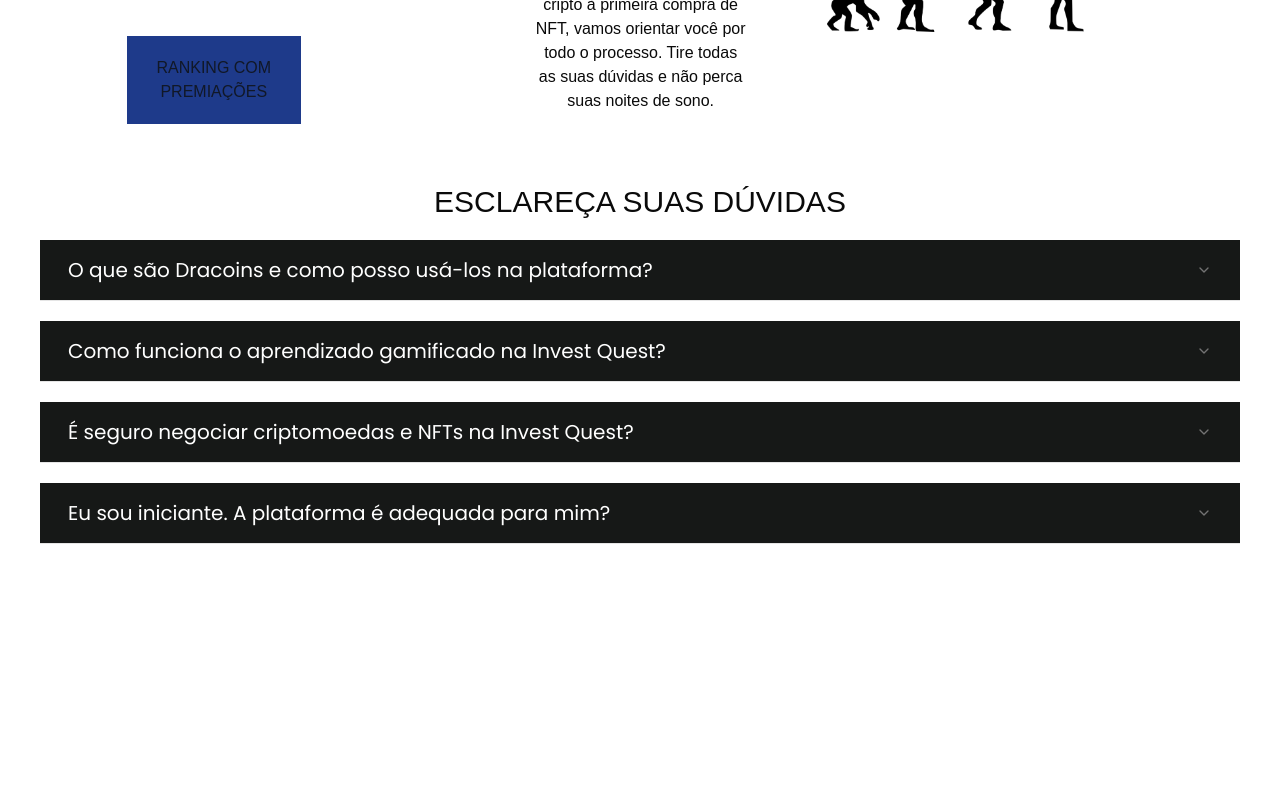
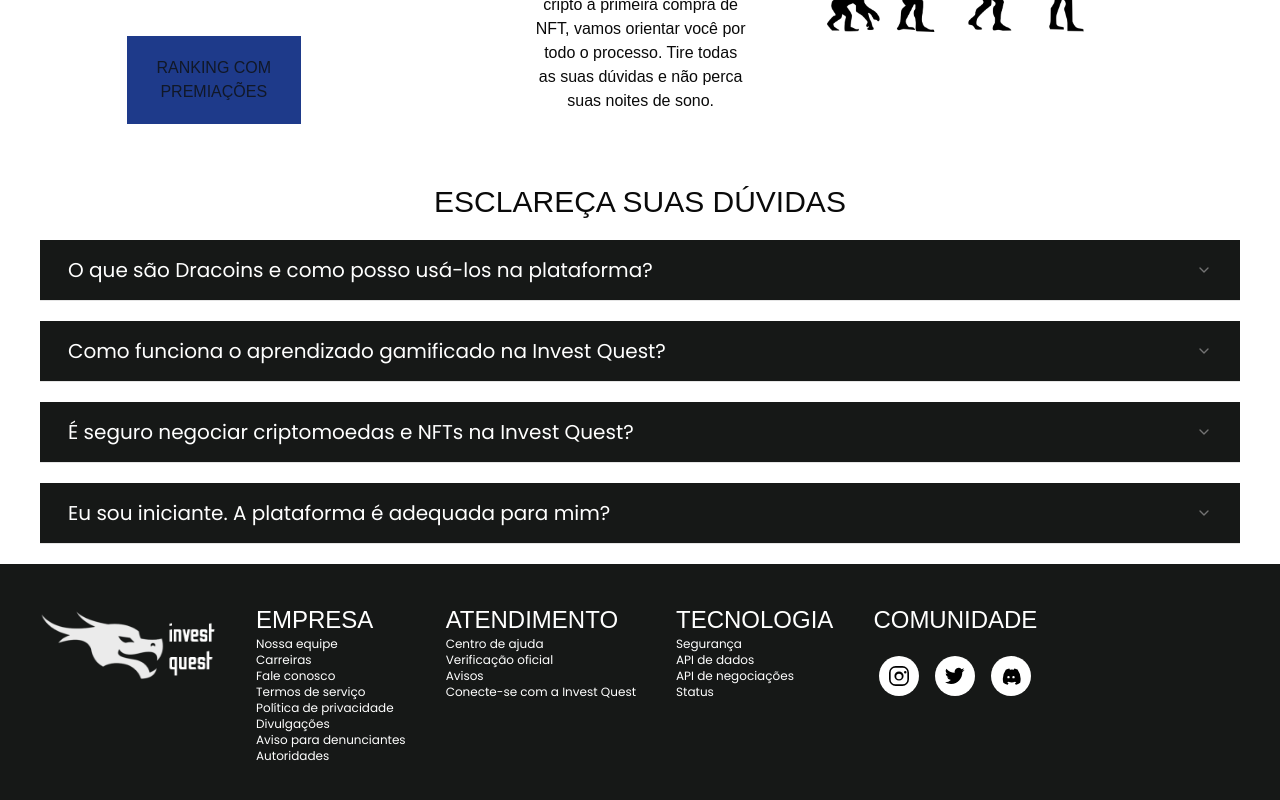
Before and after one commit to Filipelaw45/investquest, a Next.js app: page / in a window 1280 px wide. Shown: the part 790-1590 px from the top of the page. Before the commit the page ends 1354 px from the top, so only its background shows below. Built offline with nearby package versions, Linux system fonts and the light colour scheme; no server answers; a web font is replaced by a local one.

Commit message:
feat: footer

```diff
--- a/src/app/page.tsx
+++ b/src/app/page.tsx
@@ -7,6 +7,7 @@ import {
 	AccordionItem,
 	AccordionTrigger,
 } from '@/components/ui/accordion';
+import Footer from '@/components/Footer';
 
 export default async function Page() {
 	const session = await auth();
@@ -122,6 +123,7 @@ export default async function Page() {
 					</AccordionItem>
 				</Accordion>
 			</main>
+			<Footer></Footer>
 		</>
 	);
 }
--- /dev/null
+++ b/src/components/Footer.tsx
@@ -0,0 +1,95 @@
+export default function Footer() {
+	return (
+		<>
+			<main className='bg-primary-black flex p-10 gap-10'>
+				<img src='/img/LOGO FOOTER.png' alt='' className='w-44 h-20' />
+				<div>
+					<h1 className='text-white text-2xl'>EMPRESA</h1>
+					<p className='text-white font-poppins text-xs'>Nossa equipe</p>
+					<p className='text-white font-poppins text-xs'>Carreiras</p>
+					<p className='text-white font-poppins text-xs'>Fale conosco</p>
+					<p className='text-white font-poppins text-xs'>Termos de serviço</p>
+					<p className='text-white font-poppins text-xs'>
+						Política de privacidade
+					</p>
+					<p className='text-white font-poppins text-xs'>Divulgações</p>
+					<p className='text-white font-poppins text-xs'>
+						Aviso para denunciantes
+					</p>
+					<p className='text-white font-poppins text-xs'>Autoridades</p>
+				</div>
+				<div>
+					<h1 className='text-white text-2xl'>ATENDIMENTO</h1>
+					<p className='text-white font-poppins text-xs'>Centro de ajuda</p>
+					<p className='text-white font-poppins text-xs'>Verificação oficial</p>
+					<p className='text-white font-poppins text-xs'>Avisos</p>
+					<p className='text-white font-poppins text-xs'>
+						Conecte-se com a Invest Quest
+					</p>
+				</div>
+				<div>
+					<h1 className='text-white text-2xl'>TECNOLOGIA</h1>
+					<p className='text-white font-poppins text-xs'>Segurança</p>
+					<p className='text-white font-poppins text-xs'>API de dados</p>
+					<p className='text-white font-poppins text-xs'>API de negociações</p>
+					<p className='text-white font-poppins text-xs'>Status</p>
+				</div>
+				<div>
+					<h3 className='mb-5 text-2xl text-white'>COMUNIDADE</h3>
+					<div className='flex justify-center space-x-4'>
+						{/* Instagram */}
+						<a
+							href='https://www.instagram.com'
+							target='_blank'
+							rel='noopener noreferrer'
+							className='w-10 h-10 bg-white text-black rounded-full flex items-center justify-center hover:bg-gray-200 transition'
+						>
+							<svg
+								xmlns='http://www.w3.org/2000/svg'
+								fill='currentColor'
+								viewBox='0 0 24 24'
+								className='w-5 h-5'
+							>
+								<path d='M7.5 2h9A5.5 5.5 0 0 1 22 7.5v9A5.5 5.5 0 0 1 16.5 22h-9A5.5 5.5 0 0 1 2 16.5v-9A5.5 5.5 0 0 1 7.5 2ZM16 0H8a8 8 0 0 0-8 8v8a8 8 0 0 0 8 8h8a8 8 0 0 0 8-8V8a8 8 0 0 0-8-8ZM12 6.5A5.5 5.5 0 1 0 17.5 12 5.5 5.5 0 0 0 12 6.5ZM19.5 6a1.5 1.5 0 1 0 1.5 1.5A1.5 1.5 0 0 0 19.5 6Zm-4.2 6.5a3.3 3.3 0 1 1-3.3-3.3 3.3 3.3 0 0 1 3.3 3.3Z' />
+							</svg>
+						</a>
+
+						{/* X (Twitter) */}
+						<a
+							href='https://www.twitter.com'
+							target='_blank'
+							rel='noopener noreferrer'
+							className='w-10 h-10 bg-white text-black rounded-full flex items-center justify-center hover:bg-gray-200 transition'
+						>
+							<svg
+								xmlns='http://www.w3.org/2000/svg'
+								fill='currentColor'
+								viewBox='0 0 24 24'
+								className='w-5 h-5'
+							>
+								<path d='M23.5 4.57c-.86.38-1.78.64-2.75.75a4.75 4.75 0 0 0 2.08-2.61 9.68 9.68 0 0 1-3 1.13 4.74 4.74 0 0 0-8.12 4.32A13.44 13.44 0 0 1 1.64 3.15a4.74 4.74 0 0 0 1.47 6.33A4.74 4.74 0 0 1 .92 8.7v.06a4.74 4.74 0 0 0 3.8 4.65 4.74 4.74 0 0 1-2.14.08 4.74 4.74 0 0 0 4.42 3.29A9.49 9.49 0 0 1 0 19.4a13.41 13.41 0 0 0 7.26 2.12c8.7 0 13.45-7.21 13.45-13.45v-.61a9.59 9.59 0 0 0 2.35-2.39Z' />
+							</svg>
+						</a>
+
+						{/* Discord */}
+						<a
+							href='https://www.discord.com'
+							target='_blank'
+							rel='noopener noreferrer'
+							className='w-10 h-10 bg-white text-black rounded-full flex items-center justify-center hover:bg-gray-200 transition'
+						>
+							<svg
+								xmlns='http://www.w3.org/2000/svg'
+								fill='currentColor'
+								viewBox='0 0 24 24'
+								className='w-5 h-5'
+							>
+								<path d='M20.22 4.43A17.12 17.12 0 0 0 15.93 3a14.43 14.43 0 0 1-.73 1.49 16.34 16.34 0 0 0-4.4 0A14.43 14.43 0 0 1 10.07 3 17.12 17.12 0 0 0 5.78 4.43a19.08 19.08 0 0 0-3 15.58 17.12 17.12 0 0 0 5.21 2.6 12.92 12.92 0 0 0 1.1-1.9 10.85 10.85 0 0 1-1.74-.84 8.56 8.56 0 0 0 1.6-1.06 9.33 9.33 0 0 0 7.88 0 8.56 8.56 0 0 0 1.6 1.06 10.85 10.85 0 0 1-1.74.84 12.92 12.92 0 0 0 1.1 1.9 17.12 17.12 0 0 0 5.21-2.6 19.08 19.08 0 0 0-3-15.58ZM9 14.82a1.44 1.44 0 1 1 0-2.88 1.44 1.44 0 0 1 0 2.88Zm6 0a1.44 1.44 0 1 1 0-2.88 1.44 1.44 0 0 1 0 2.88Z' />
+							</svg>
+						</a>
+					</div>
+				</div>
+			</main>
+		</>
+	);
+}
```
